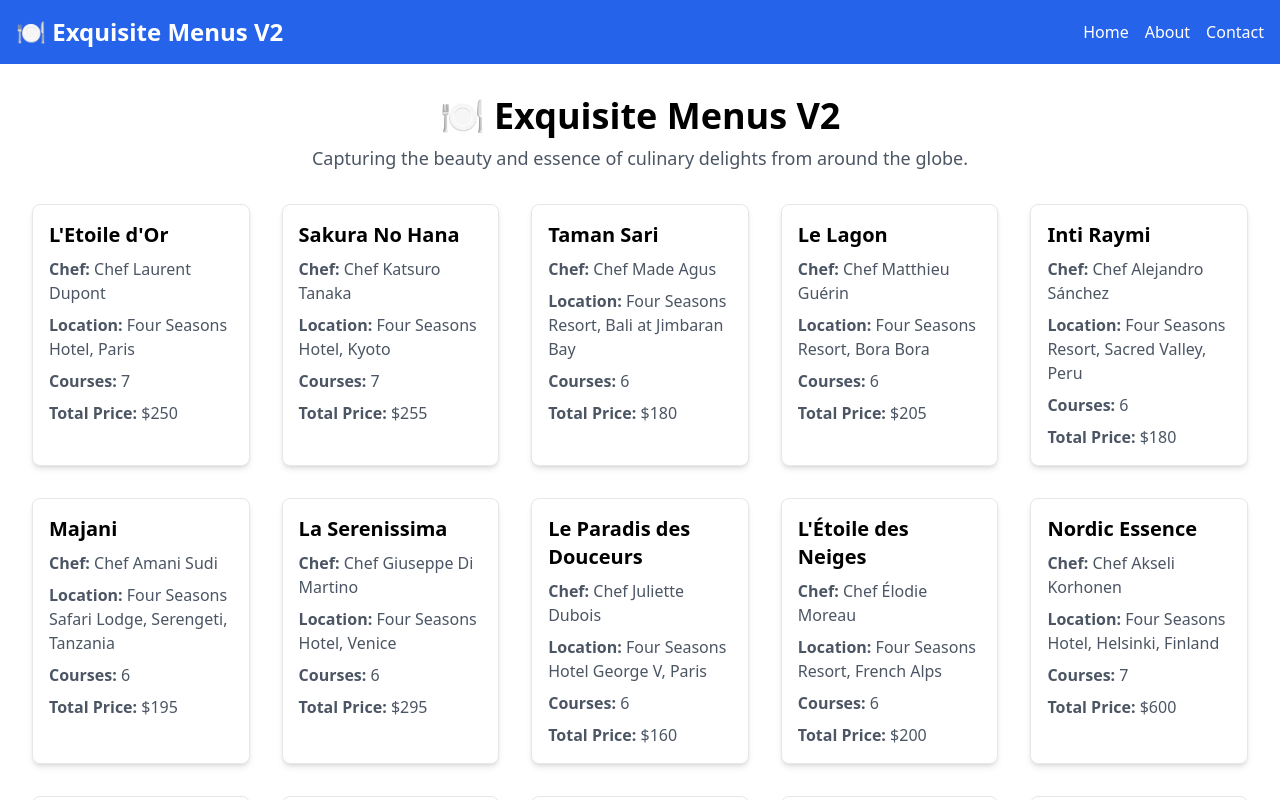
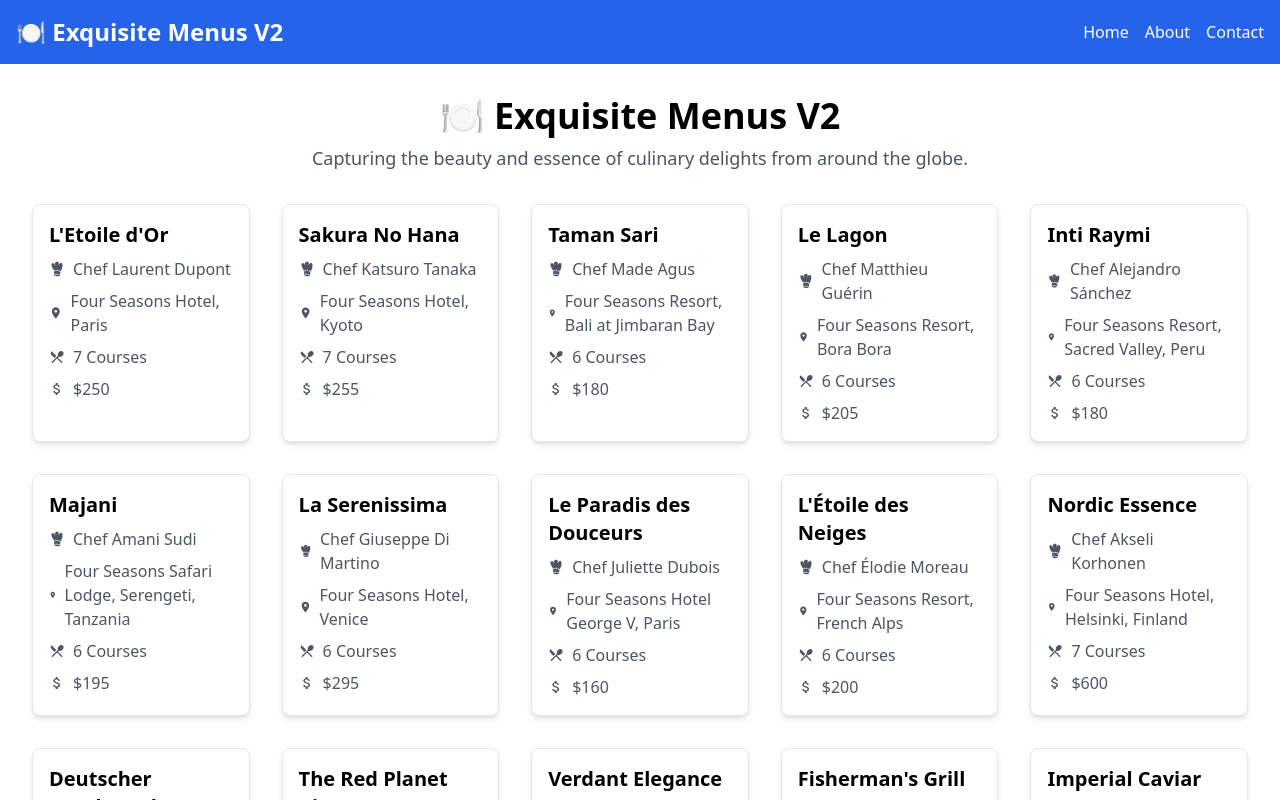
Before and after one commit to louispaulet/menu_display_2, a React (Vite) app in the folder menu_display_2/: page / in a window 1280 px wide. Shown: the top 800 px of the page. Built offline with nearby package versions, Linux system fonts and the light colour scheme.

Commit message:
replace descriptions with icons in the menu previews

```diff
--- a/menu_display_2/package.json
+++ b/menu_display_2/package.json
@@ -6,8 +6,8 @@
   "homepage": "https://exquisite-menus-2.thefrenchartist.dev/",
   "scripts": {
     "dev": "vite",
-    "predeploy" : "npm run build",
-    "deploy" : "gh-pages -d dist",
+    "predeploy": "npm run build",
+    "deploy": "gh-pages -d dist",
     "build": "vite build",
     "lint": "eslint .",
     "preview": "vite preview"
@@ -16,6 +16,7 @@
     "gh-pages": "^6.1.1",
     "react": "^18.3.1",
     "react-dom": "^18.3.1",
+    "react-icons": "^5.3.0",
     "react-router-dom": "^6.26.1"
   },
   "devDependencies": {
--- a/menu_display_2/src/components/MenuPreview.jsx
+++ b/menu_display_2/src/components/MenuPreview.jsx
@@ -1,15 +1,23 @@
-// src/components/MenuPreview.jsx
-
 import { Link } from 'react-router-dom';
+import { GiChefToque } from 'react-icons/gi';  // Chef icon
+import { MdLocationOn, MdRestaurantMenu, MdAttachMoney } from 'react-icons/md';  // Location, Courses, and Price icons
 
 function MenuPreview({ restaurantName, chefName, location, numberOfCourses, totalPrice, id }) {
   return (
     <Link to={`/menu/${id}`} className="block bg-white shadow-md p-4 rounded-lg border border-gray-200 hover:shadow-lg transition-shadow">
       <h2 className="text-xl font-bold mb-2">{restaurantName}</h2>
-      <p className="text-gray-600 mb-2"><strong>Chef:</strong> {chefName}</p>
-      <p className="text-gray-600 mb-2"><strong>Location:</strong> {location}</p>
-      <p className="text-gray-600 mb-2"><strong>Courses:</strong> {numberOfCourses}</p>
-      <p className="text-gray-600"><strong>Total Price:</strong> ${totalPrice}</p>
+      <p className="text-gray-600 mb-2 flex items-center">
+        <GiChefToque className="mr-2" /> {chefName}
+      </p>
+      <p className="text-gray-600 mb-2 flex items-center">
+        <MdLocationOn className="mr-2" /> {location}
+      </p>
+      <p className="text-gray-600 mb-2 flex items-center">
+        <MdRestaurantMenu className="mr-2" /> {numberOfCourses} Courses
+      </p>
+      <p className="text-gray-600 flex items-center">
+        <MdAttachMoney className="mr-2" /> ${totalPrice}
+      </p>
     </Link>
   );
 }
```
Also changed, not shown: 2 other files (tests, documents, lock files or other folders).
